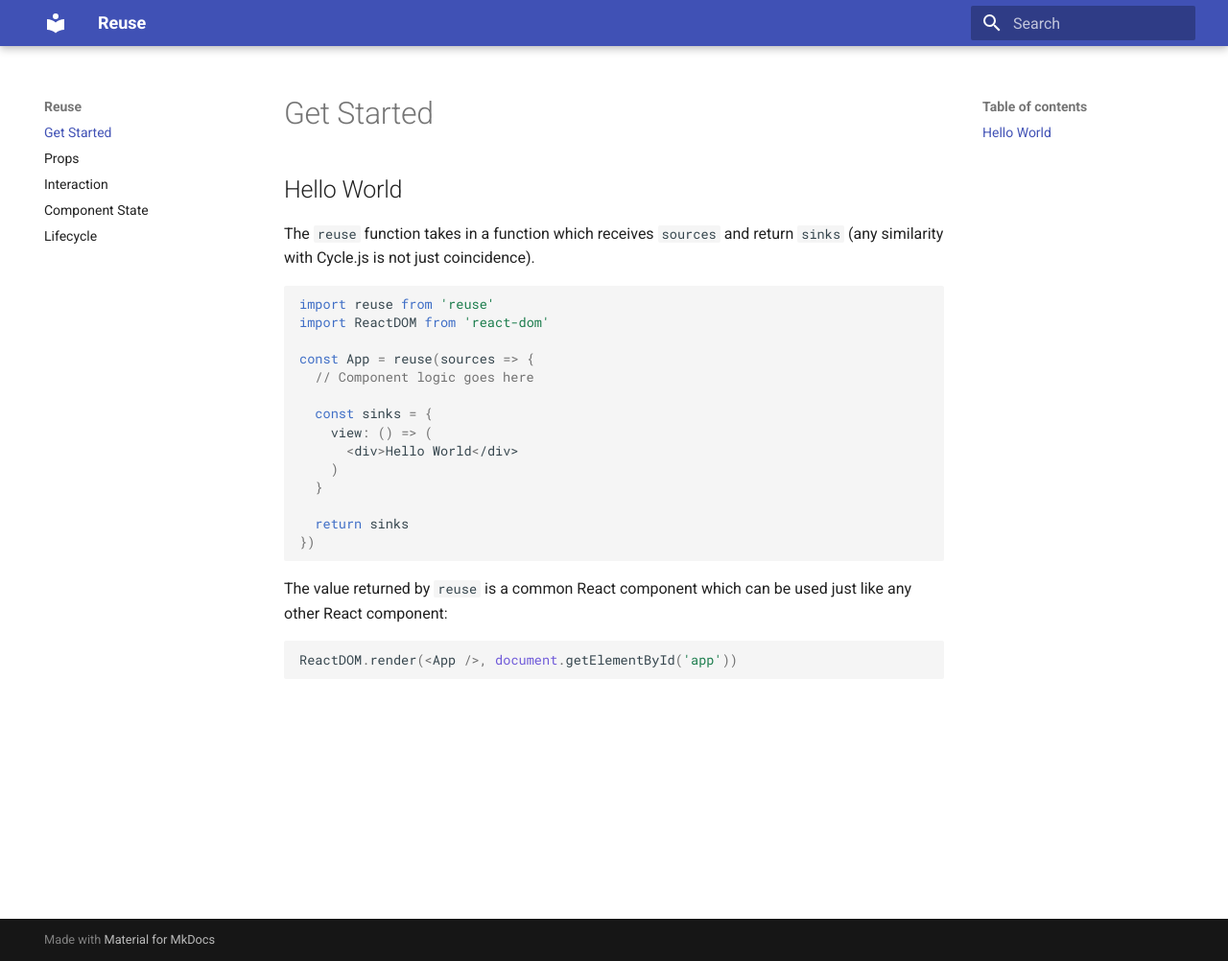
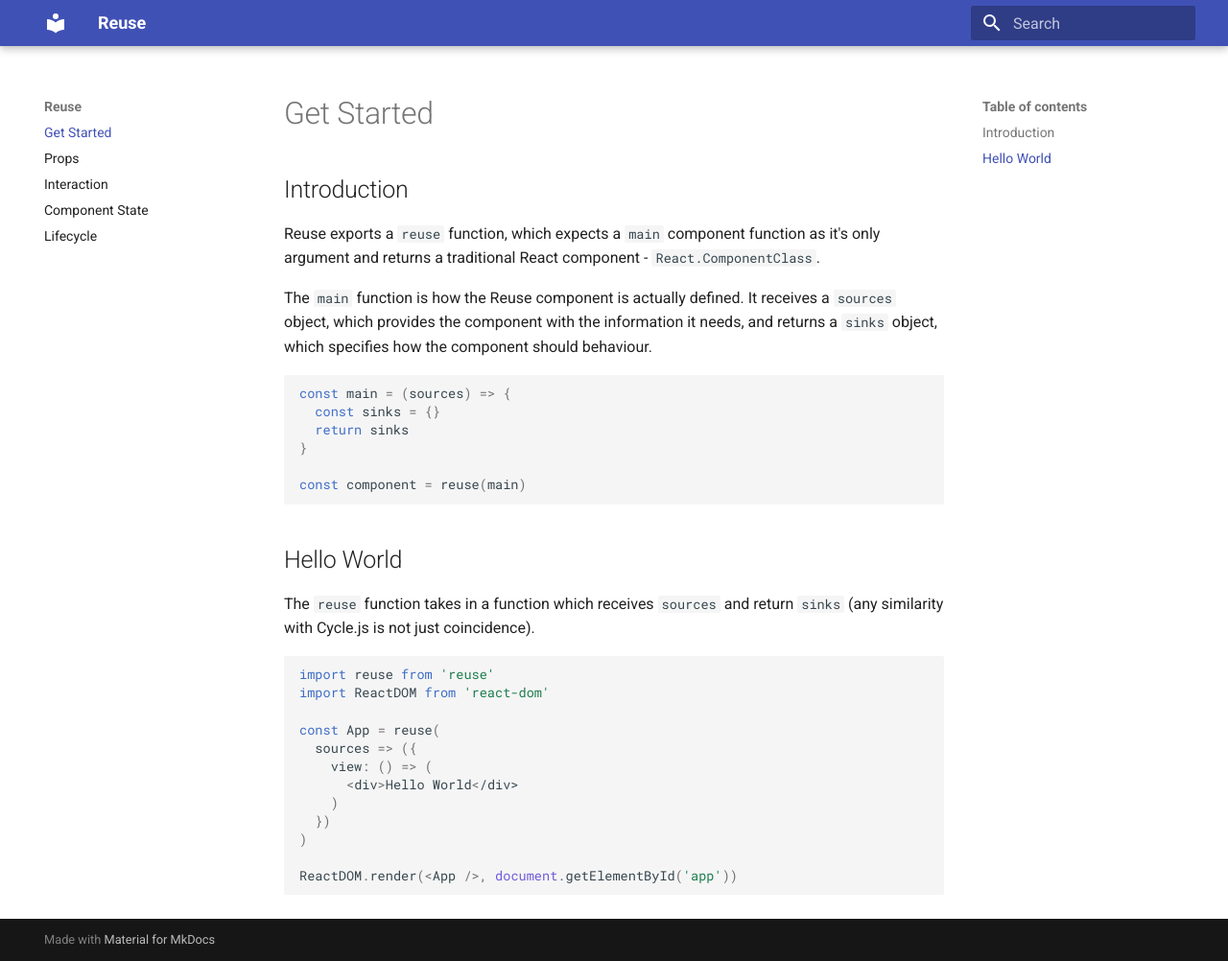
Before and after one commit to italonascimento/lemni, an MkDocs documentation site: the page built from docs/docs/index.md, in a window 1280 px wide and 1002 px high. Shown: the whole window at 96% size. Built offline with MkDocs 1.6.1 and Material for MkDocs 9.7.7, drawn with Linux system fonts in a browser that asks for light colours; old or Windows-style settings are respelled for this version of MkDocs.

Commit message:
docs: add introduction to index page

````diff
--- a/docs/docs/index.md
+++ b/docs/docs/index.md
@@ -1,4 +1,19 @@
 # Get Started
+
+## Introduction
+
+Reuse exports a `reuse` function, which expects a `main` component function as it's only argument and returns a traditional React component - `React.ComponentClass`.
+
+The `main` function is how the Reuse component is actually defined. It receives a `sources` object, which provides the component with the information it needs, and returns a `sinks` object, which specifies how the component should behaviour.
+
+```typescript
+const main = (sources) => {
+  const sinks = {}
+  return sinks
+}
+
+const component = reuse(main)
+```
 
 ## Hello World
 
@@ -8,21 +23,13 @@ The `reuse` function takes in a function which receives `sources` and return `si
 import reuse from 'reuse'
 import ReactDOM from 'react-dom'
 
-const App = reuse(sources => {
-  // Component logic goes here
-
-  const sinks = {
+const App = reuse(
+  sources => ({
     view: () => (
       <div>Hello World</div>
     )
-  }
+  })
+)
 
-  return sinks
-})
-```
-
-The value returned by `reuse` is a common React component which can be used just like any other React component:
-
-```typescript
 ReactDOM.render(<App />, document.getElementById('app'))
 ```
````
Also changed, not shown: docs/docs/component-state.md (+1 -1 lines).
